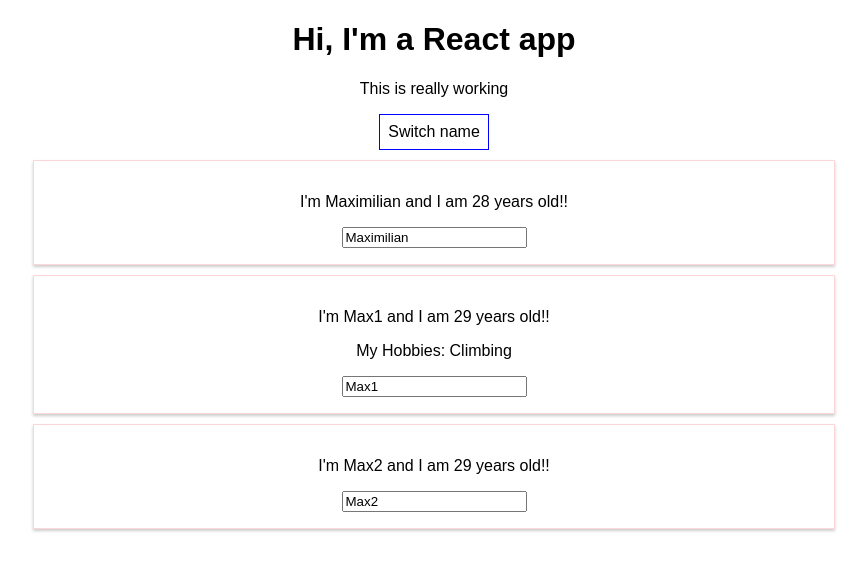
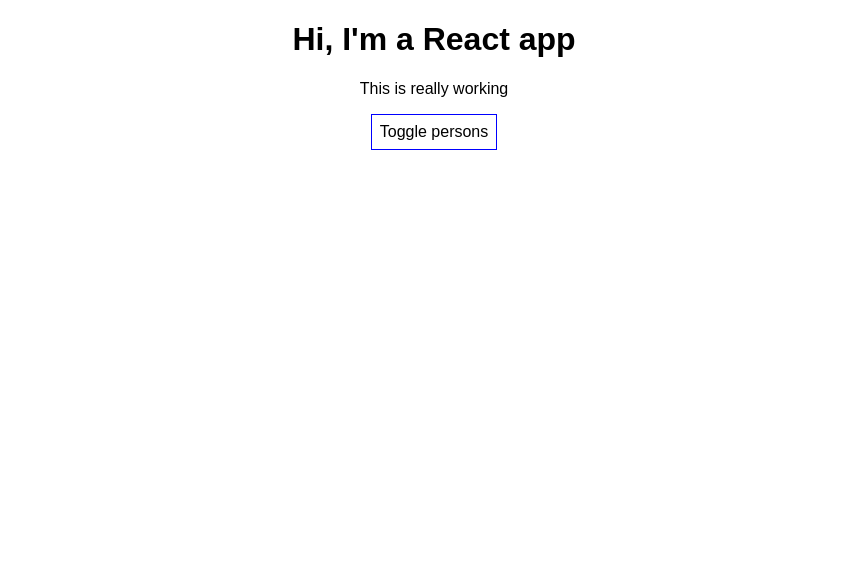
Before and after one commit to cristinadoroftei/FirstReactProject, a React (Create React App) app: page / in a window 1280 px wide. Shown: the top 570 px of the page, without its empty margins (206-1073 px from the left). Built offline with nearby package versions, Linux system fonts and the light colour scheme.

Commit message:
adding content conditionally, in the better way

```diff
--- a/src/App.js
+++ b/src/App.js
@@ -4,15 +4,15 @@
 import Person from "./Person/Person.js";
 
 class App extends Component {
-
   state = {
     persons: [
       { name: "Maximilian", age: 28 },
       { name: "Max1", age: 29 },
       { name: "Max2", age: 29 },
     ],
+    otherState: "some other value",
+    showPersons: false,
   };
-
 
   switchNameHandler = (newName) => {
     // console.log('Was clicked!')
@@ -23,34 +23,40 @@
         { name: newName, age: 28 },
         { name: "Max1", age: 29 },
         { name: "Max2", age: 70 },
-      ]
+      ],
     });
   };
 
   nameChangedHandler = (event) => {
     this.setState({
       persons: [
-        { name: 'Max', age: 28 },
+        { name: "Max", age: 28 },
         //extract the target, which is the input value, and get the value attribute from it
         { name: event.target.value, age: 29 },
         { name: "Max2", age: 70 },
-      ]
+      ],
     });
-  }
+  };
+
+  togglePersonsHandler = () => {
+    const doesShow = this.state.showPersons;
+    this.setState({showPersons: !doesShow})
+  };
 
   render() {
     const style = {
-      backgroundColor: 'white',
-      font: 'inherit',
-      border: '1px solid blue',
-      padding: '8px',
-      cursor: 'pointer'
-    }
-    return (
-      <div className="App">
-        <h1>Hi, I'm a React app</h1>
-        <p>This is really working</p>
-        <button style={style} onClick={() => this.switchNameHandler('Jens')}>Switch name</button>
+      backgroundColor: "white",
+      font: "inherit",
+      border: "1px solid blue",
+      padding: "8px",
+      cursor: "pointer",
+    };
+
+    let persons = null;
+
+    if(this.state.showPersons) {
+      persons = (
+          <div>
             <Person
               name={this.state.persons[0].name}
               age={this.state.persons[0].age}
@@ -59,7 +65,7 @@
               name={this.state.persons[1].name}
               age={this.state.persons[1].age}
               click={this.switchNameHandler.bind(this, "Jens!!!!!")}
-          changed = {this.nameChangedHandler}
+              changed={this.nameChangedHandler}
             >
               My Hobbies: Climbing
             </Person>
@@ -68,10 +74,20 @@
               age={this.state.persons[2].age}
             />
           </div>
+      )
+    }
+    return (
+      <div className="App">
+        <h1>Hi, I'm a React app</h1>
+        <p>This is really working</p>
+        <button style={style} onClick={this.togglePersonsHandler}>
+          Toggle persons
+        </button>
+          {persons}
+      </div>
     );
     // return React.createElement('div', null, React.createElement('h1', {className: 'App'}, 'Hi, Im a react app!') )
   }
-
-};
+}
 
 export default App;
```
Lines whose indentation alone changed are shown as unchanged.
